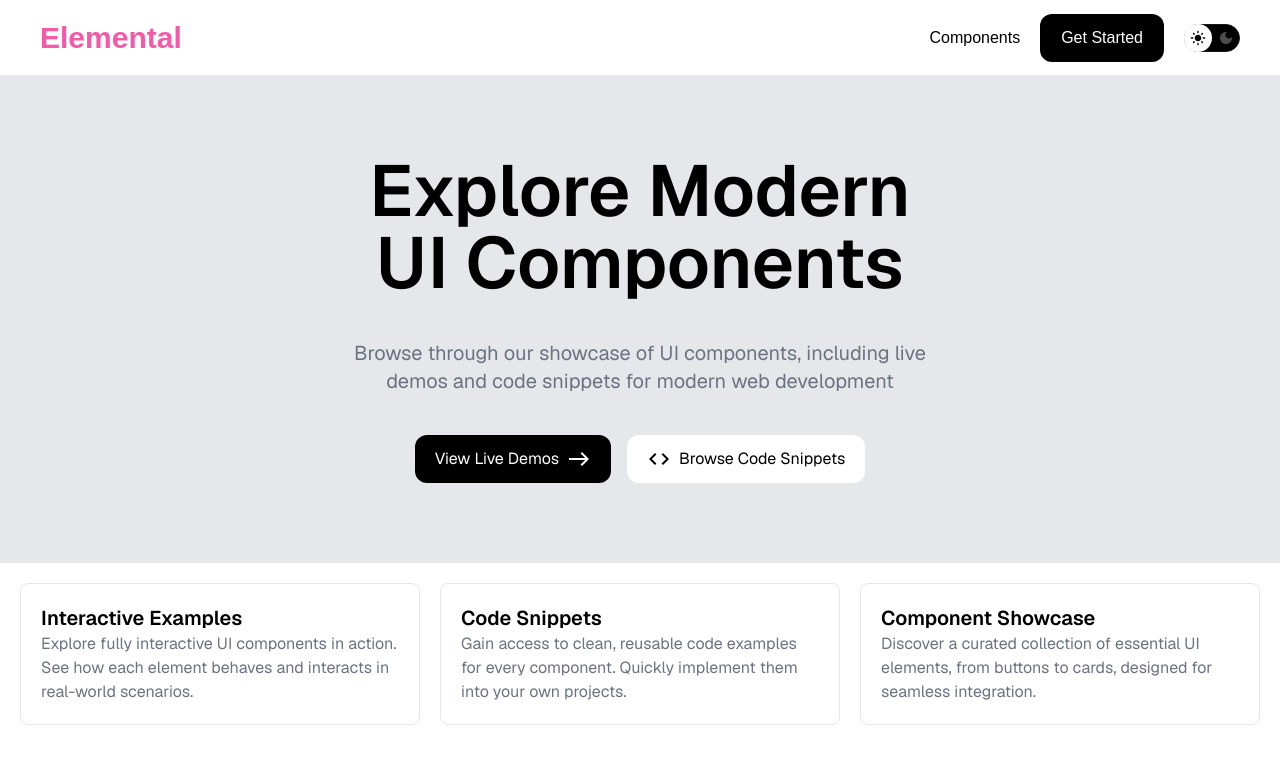
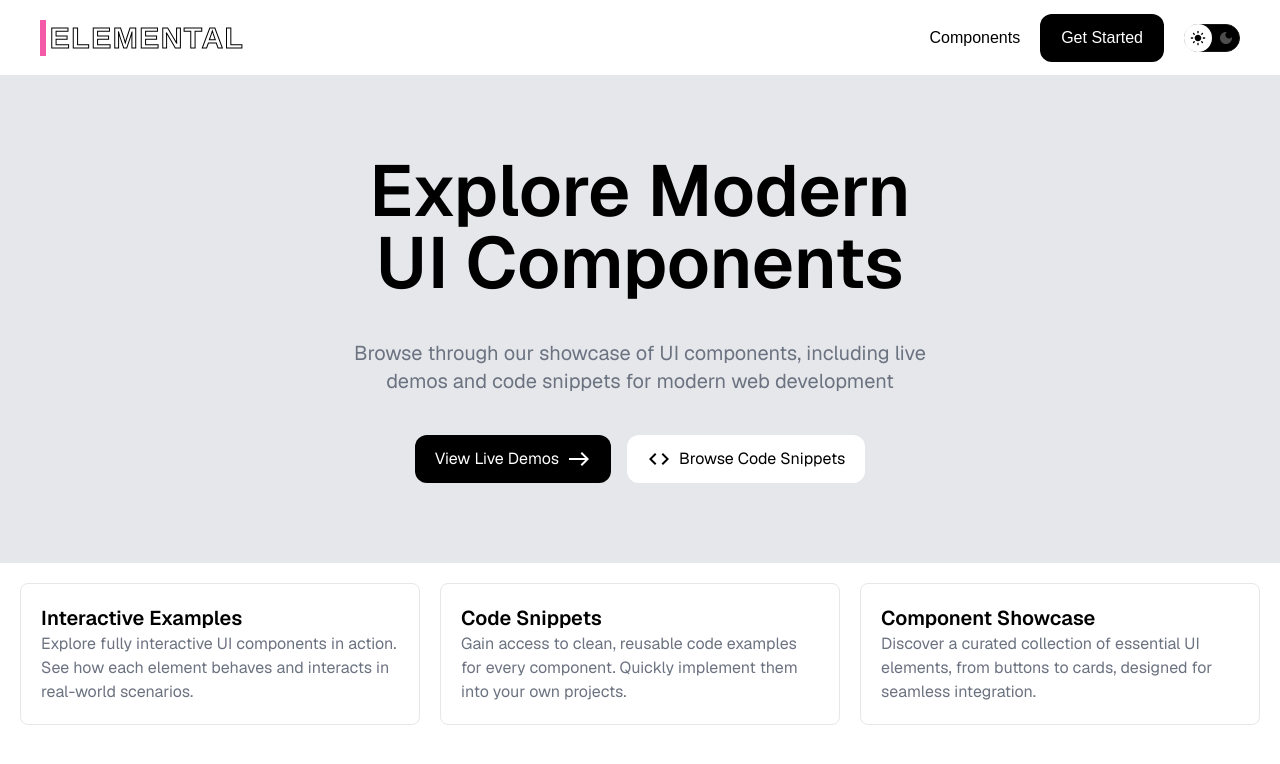
Before and after one commit to kevincas01/Elemental, a Next.js app in the folder elemental/: page / in a window 1280 px wide. Shown: the top 764 px of the page. Built offline with nearby package versions, Linux system fonts and the light colour scheme.

Commit message:
New Header title

```diff
--- a/elemental/app/ReusableComponents/Header/Header.tsx
+++ b/elemental/app/ReusableComponents/Header/Header.tsx
@@ -7,9 +7,18 @@ const Header = () => {
     <header className="fixed top-0 flex justify-between w-full px-10 h-[75px] items-center z-50 bg-lightBg dark:bg-darkBg">
       <Link
         href={"/"}
-        className="font-extrabold text-3xl text-primary"
+        className="group font-extrabold text-3xl text-primary relative button uppercase tracking-wider"
       >
-        Elemental
+        <span className="text-transparent dark:[-webkit-text-stroke:1px_var(--dark-text-contrast)] [-webkit-text-stroke:1px_var(--light-text-contrast)]">
+          &nbsp;Elemental&nbsp;
+        </span>
+        <span
+          aria-hidden="true"
+          className={`hover-text [-webkit-text-stroke:1px_var(--primary)] absolute inset-0 box-border text-primary w-0 group-hover:w-full transition-all duration-500 border-r-[6px] border-r-primary overflow-hidden
+             `}
+        >
+          &nbsp;Elemental&nbsp;
+        </span>
       </Link>
 
       <div className="flex gap-5 items-center">
```
